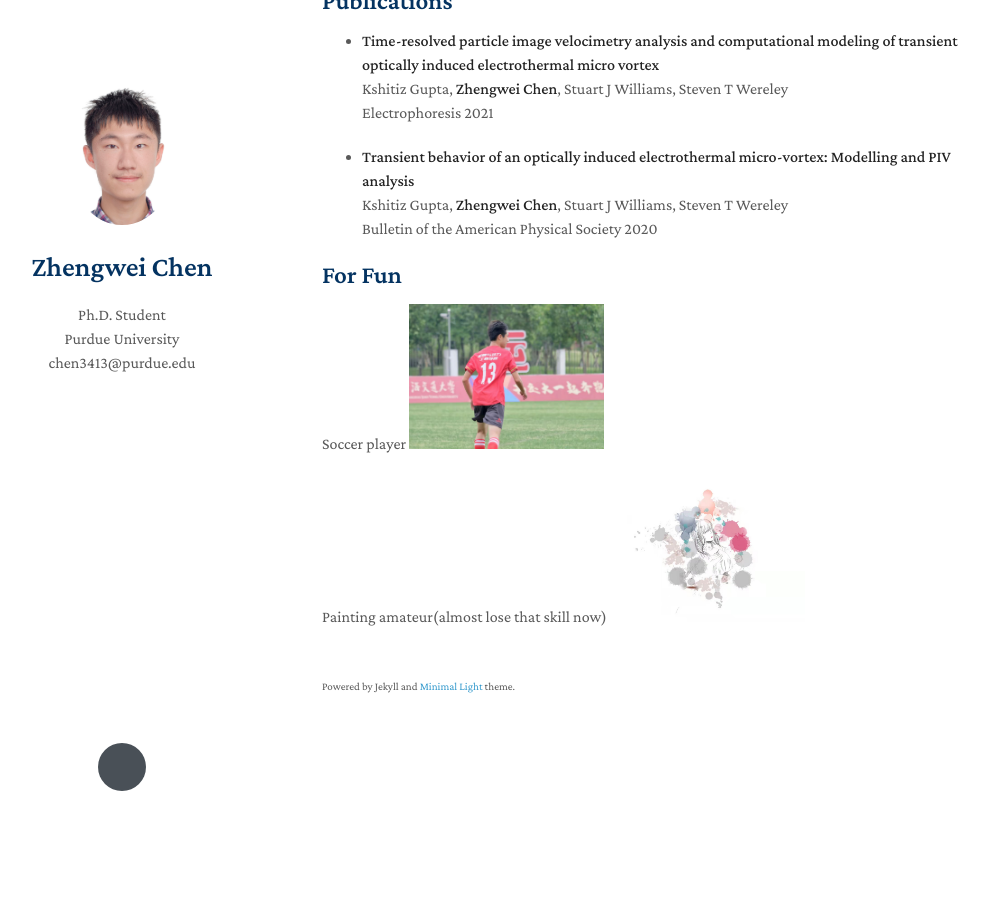
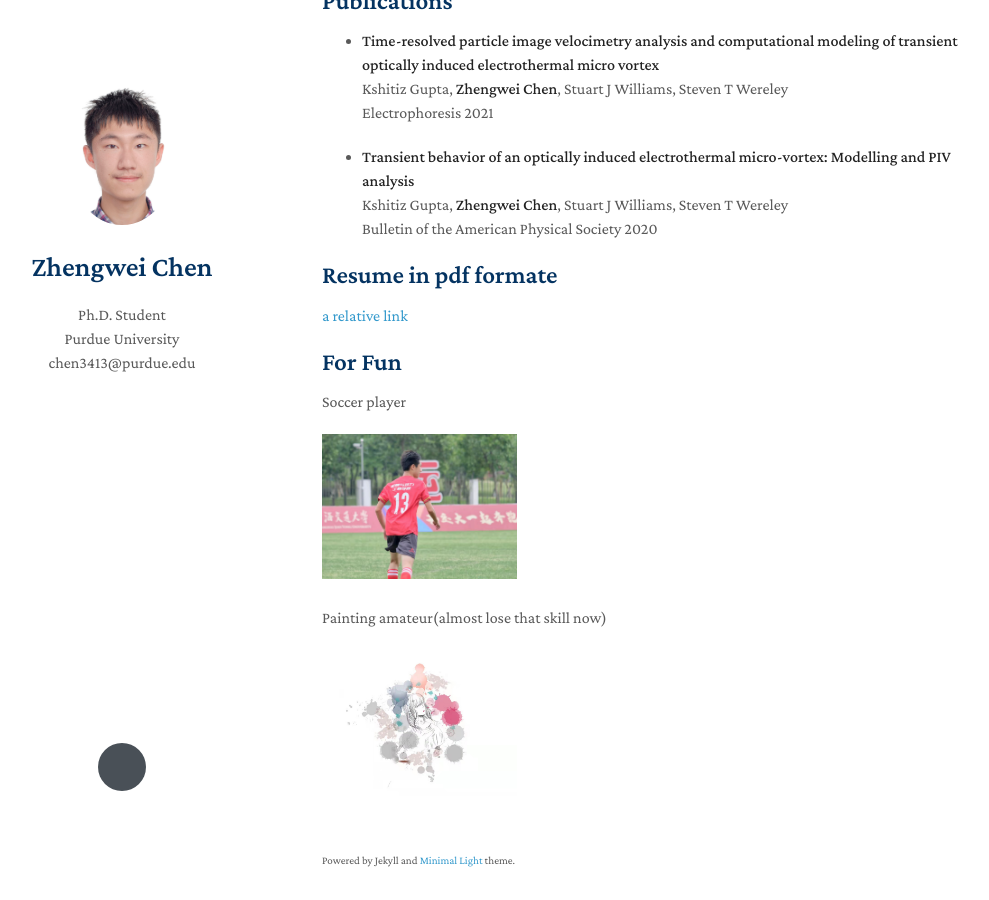
Before and after one commit to zhengweichen1998/zhengweichen, a Jekyll site: the page built from index.md, in a window 1280 px wide and 900 px high, scrolled down 498 px. Shown: the whole window, without its empty margins (148-1137 px from the left). Built offline with Jekyll 4.4.1, drawn with Linux system fonts in a browser that asks for light colours; nearby versions of some CDN libraries; a style sheet for code colours, icons or effects is not loaded; our own code applies the rules of GitHub Pages for plain Markdown files.

Commit message:
Update index.md

```diff
--- a/index.md
+++ b/index.md
@@ -33,12 +33,17 @@ Kshitiz Gupta, **Zhengwei Chen**, Stuart J Williams, Steven T Wereley
   <br>
 Bulletin of the American Physical Society 2020
 
+## Resume in pdf formate
+
+[a relative link](./assets/img/zhengweichen_resume.pdf)
 
 
 ## For Fun
 
 Soccer player
+
 <img src="./assets/img/soccer.jpg" width="30%">
 
 Painting amateur(almost lose that skill now)
+
 <img src="./assets/img/taylor.jpg" width="30%">
```
